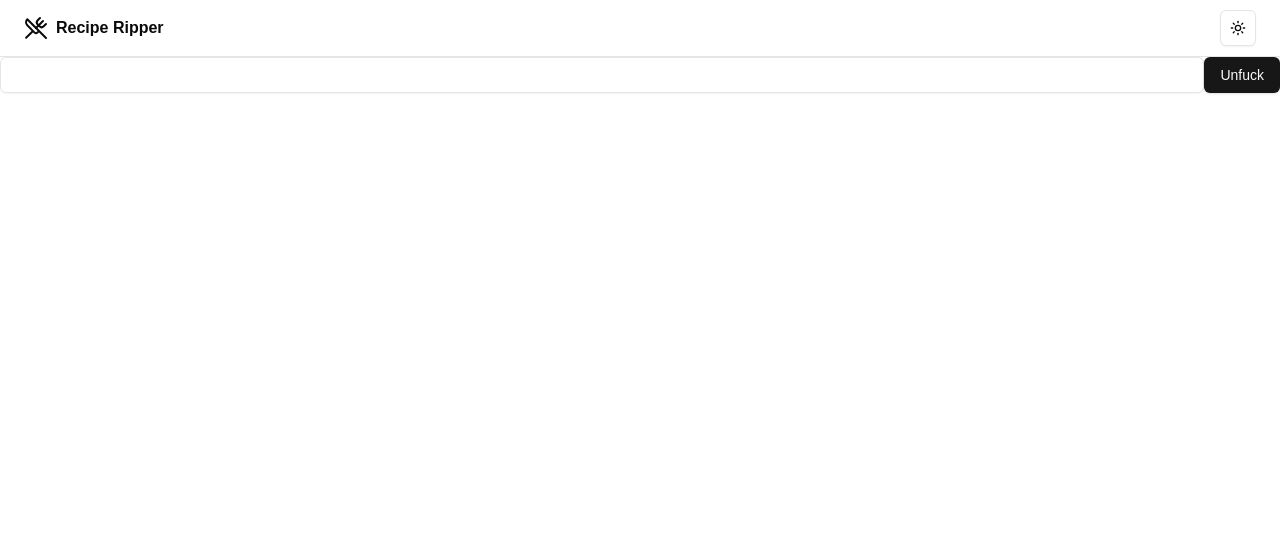
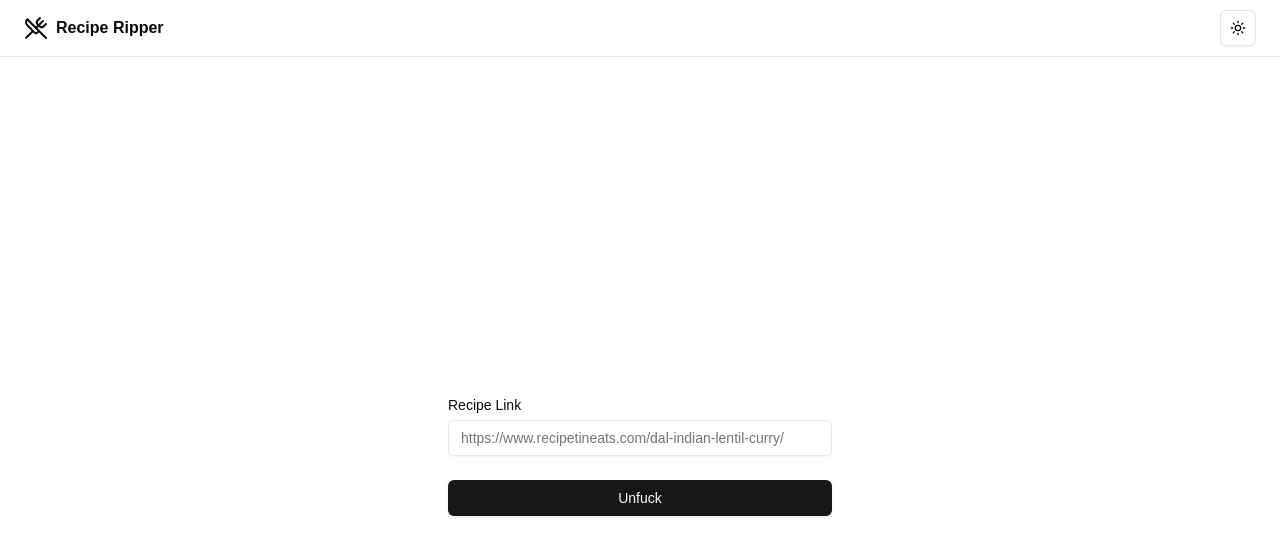
Before and after one commit to tarantoj/recipe-ripper, a Next.js app: page / in a window 1280 px wide. Shown: the top 556 px of the page. Built offline with nearby package versions, Linux system fonts and the light colour scheme.

Commit message:
loading screen

```diff
--- a/package.json
+++ b/package.json
@@ -13,6 +13,7 @@
   },
   "dependencies": {
     "@radix-ui/react-dropdown-menu": "^2.1.5",
+    "@radix-ui/react-label": "^2.1.1",
     "@radix-ui/react-slot": "^1.1.1",
     "class-variance-authority": "^0.7.1",
     "clsx": "^2.1.1",
--- a/src/app/loading.tsx
+++ b/src/app/loading.tsx
@@ -1,3 +1,32 @@
+import { Loader } from "lucide-react";
+
 export default function Loading() {
-  return <p>Loading...</p>;
+  return (
+    <div className="min-h-screen flex items-center justify-center">
+      <div className="p-8 rounded-xl shadow-lg text-center space-y-4 w-96">
+        <Loader size="3" color="currentColor" className="mx-auto animate-spin">
+          <svg
+            xmlns="http://www.w3.org/2000/svg"
+            width="100%"
+            height="100%"
+            viewBox="0 0 24 24"
+            fill="none"
+            stroke="currentColor"
+            strokeWidth="2"
+            strokeLinecap="round"
+            strokeLinejoin="round"
+          >
+            <circle cx="12" cy="12" r="10" stroke="none" />
+            <path d="M8 14s1.533-1.166 2-1.732v-.732a4 4 0 018 0v3.953c1.533.578 2 1.732 2 2.732s-.667 2-2 2.732" />
+            <path d="M12 4V2a4 4 0 00-4-4H5c-1.103 0-2 .906-2 2v16l7-3H12z" />
+          </svg>
+        </Loader>
+
+        <h1 className="text-2xl font-bold">Loading...</h1>
+        <p className="text-gray-600">
+          Please wait while we prepare your content
+        </p>
+      </div>
+    </div>
+  );
 }
--- a/src/app/page.tsx
+++ b/src/app/page.tsx
@@ -1,14 +1,27 @@
 import { FormButton } from "@/components/submit-recipe-url";
 import { Input } from "@/components/ui/input";
+import { Label } from "@/components/ui/label";
 import Form from "next/form";
 
 export const runtime = "edge";
 
 export default function Home() {
   return (
-    <Form className="flex" action="/recipe">
-      <Input type="url" name="url" />
-      <FormButton />
-    </Form>
+    <div className="flex min-h-svh w-full items-center justify-center p-6 md:p-10">
+      <div className="w-full max-w-sm">
+        <Form className="flex flex-col gap-6" action="/recipe">
+          <div className="grid gap-2">
+            <Label htmlFor="url">Recipe Link</Label>
+            <Input
+              type="url"
+              id="url"
+              name="url"
+              placeholder="https://www.recipetineats.com/dal-indian-lentil-curry/"
+            />
+          </div>
+          <FormButton />
+        </Form>
+      </div>
+    </div>
   );
 }
--- /dev/null
+++ b/src/components/ui/label.tsx
@@ -0,0 +1,26 @@
+"use client"
+
+import * as React from "react"
+import * as LabelPrimitive from "@radix-ui/react-label"
+import { cva, type VariantProps } from "class-variance-authority"
+
+import { cn } from "@/lib/utils"
+
+const labelVariants = cva(
+  "text-sm font-medium leading-none peer-disabled:cursor-not-allowed peer-disabled:opacity-70"
+)
+
+const Label = React.forwardRef<
+  React.ElementRef<typeof LabelPrimitive.Root>,
+  React.ComponentPropsWithoutRef<typeof LabelPrimitive.Root> &
+    VariantProps<typeof labelVariants>
+>(({ className, ...props }, ref) => (
+  <LabelPrimitive.Root
+    ref={ref}
+    className={cn(labelVariants(), className)}
+    {...props}
+  />
+))
+Label.displayName = LabelPrimitive.Root.displayName
+
+export { Label }
```
Also changed, not shown: 1 other file (tests, documents, lock files or other folders).
